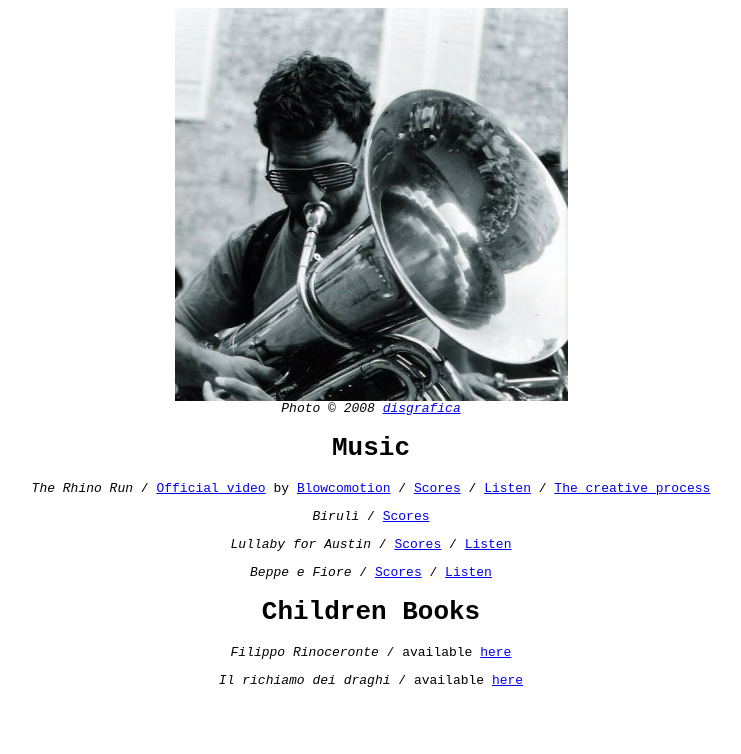
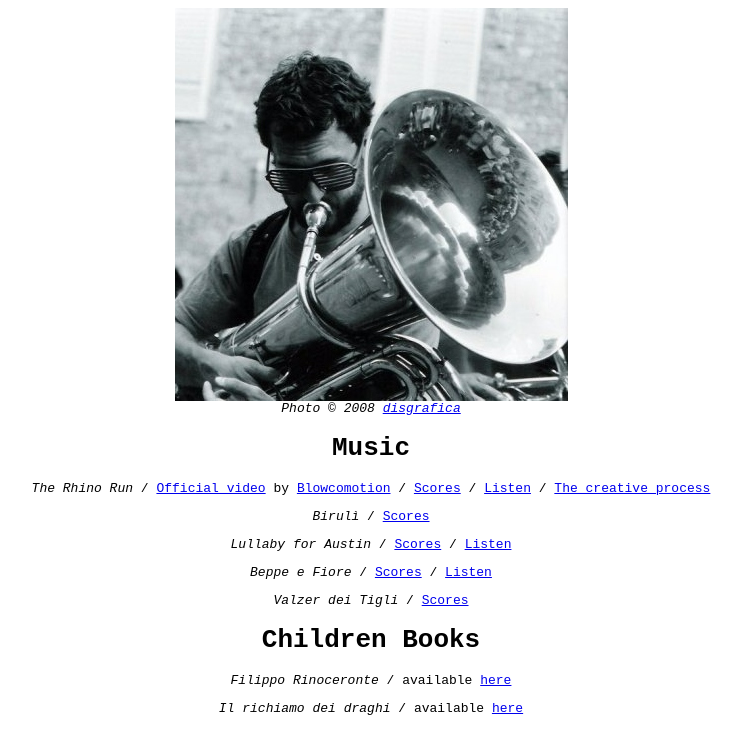
Before and after one commit to fpetrogalli/fpetrogalli.github.io, a plain HTML site: page index.html in a window 1280 px wide. Shown: the whole page, without its empty margins (269-1010 px from the left). Drawn offline with Linux system fonts and the light colour scheme.

Commit message:
[valzer dei tigli] Add link to score.

```diff
--- a/index.html
+++ b/index.html
@@ -31,6 +31,10 @@
         <a href="https://github.com/fpetrogalli/beppe-e-fiore/releases/latest">Scores</a> /
         <a href="https://soundcloud.com/francesco-petrogalli/beppe-e-fiore">Listen</a>
       </p>
+      <p>
+        <i>Valzer dei Tigli</i> /
+        <a href="https://github.com/fpetrogalli/valzer-dei-tigli/releases/latest">Scores</a>
+      </p>
       <h1>Children Books</h1>
       <p>
 	<i>Filippo Rinoceronte</i> /
```
